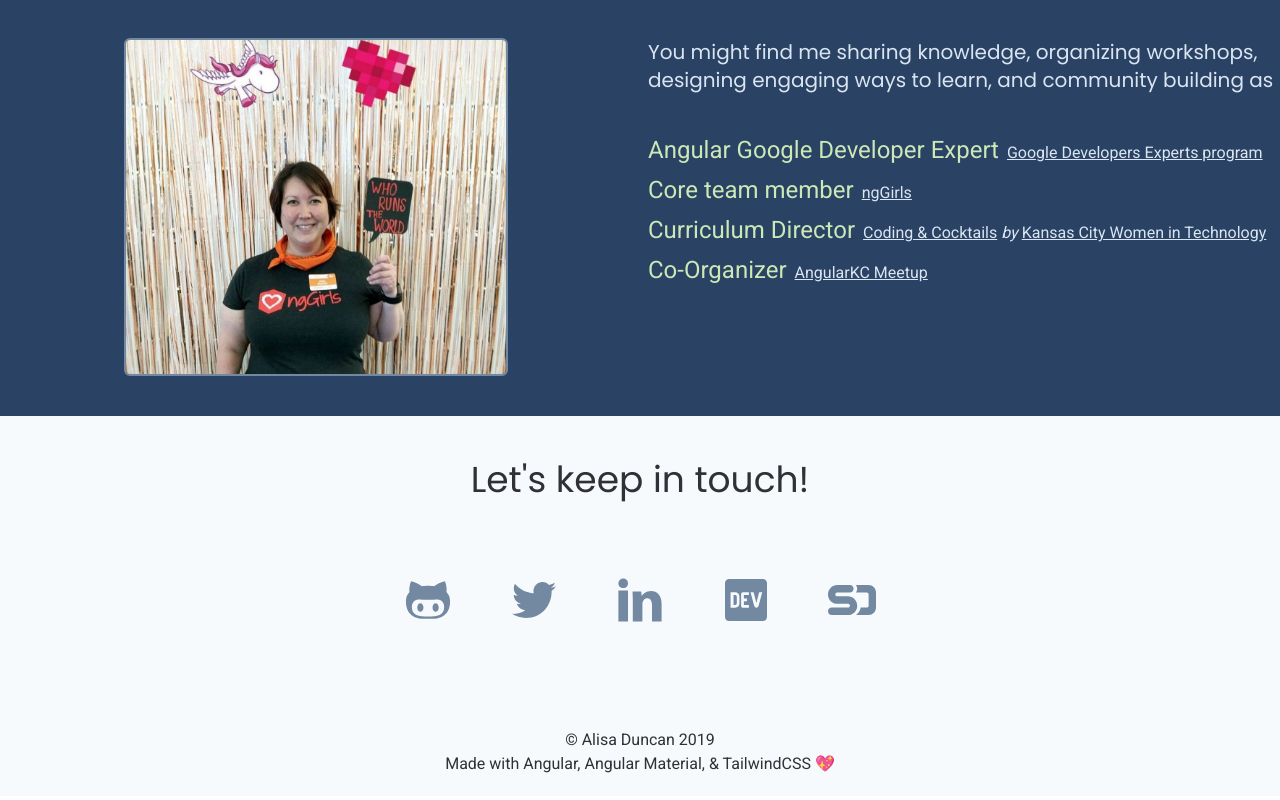
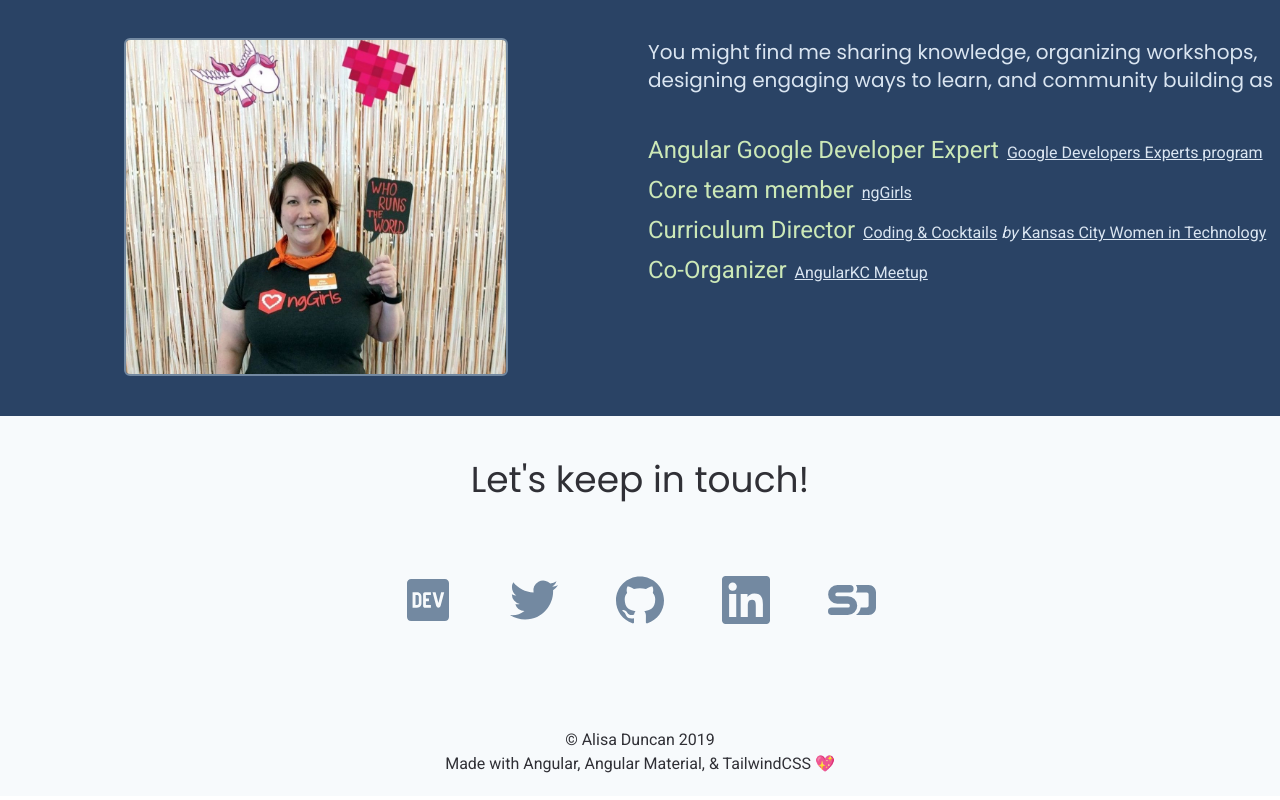
Before and after one commit to alisaduncan/alisaduncan-site, an Angular app: page / in a window 1280 px wide. Shown: the part 1814-2614 px from the top of the page. Built offline with nearby package versions, Linux system fonts and the light colour scheme.

Commit message:
update social icons (#21)

```diff
--- a/src/app/shared/contact/contact.component.html
+++ b/src/app/shared/contact/contact.component.html
@@ -2,8 +2,8 @@
   <h2 class="font-display text-4xl mb-6">Let's keep in touch!</h2>
   <ul class="w-11/12 md:w-2/3 lg:w-1/2 xl:w-5/12 mx-auto mt-16 flex justify-around items-center text-adShadowBlue">
     <li>
-      <a href="https://github.com/alisaduncan" target="_blank" aria-label="GitHub">
-        <mat-icon svgIcon="social:github"></mat-icon>
+      <a href="https://dev.to/alisaduncan" target="_blank" aria-label="DEV">
+        <mat-icon svgIcon="social:dev"></mat-icon>
       </a>
     </li>
     <li>
@@ -12,13 +12,13 @@
       </a>
     </li>
     <li>
-      <a href="https://www.linkedin.com/in/jalisaduncan/" target="_blank" aria-label="LinkedIn">
-        <mat-icon svgIcon="social:linkedin"></mat-icon>
+      <a href="https://github.com/alisaduncan" target="_blank" aria-label="GitHub">
+        <mat-icon svgIcon="social:github"></mat-icon>
       </a>
     </li>
     <li>
-      <a href="https://dev.to/alisaduncan" target="_blank" aria-label="DEV">
-        <mat-icon svgIcon="social:dev"></mat-icon>
+      <a href="https://www.linkedin.com/in/jalisaduncan/" target="_blank" aria-label="LinkedIn">
+        <mat-icon svgIcon="social:linkedin"></mat-icon>
       </a>
     </li>
     <li>
```
Also changed, not shown: src/assets/svg-icons/social.svg.
